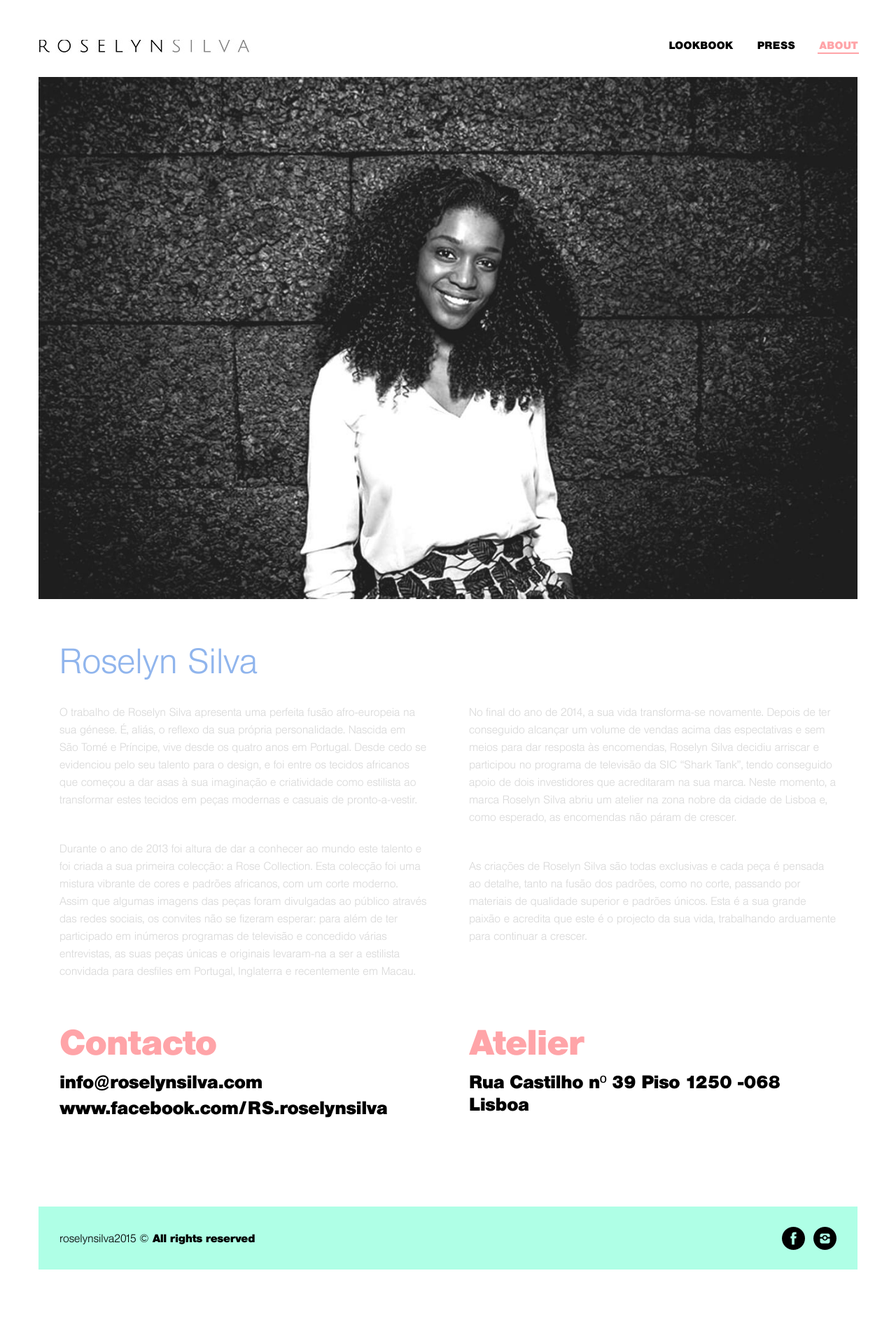
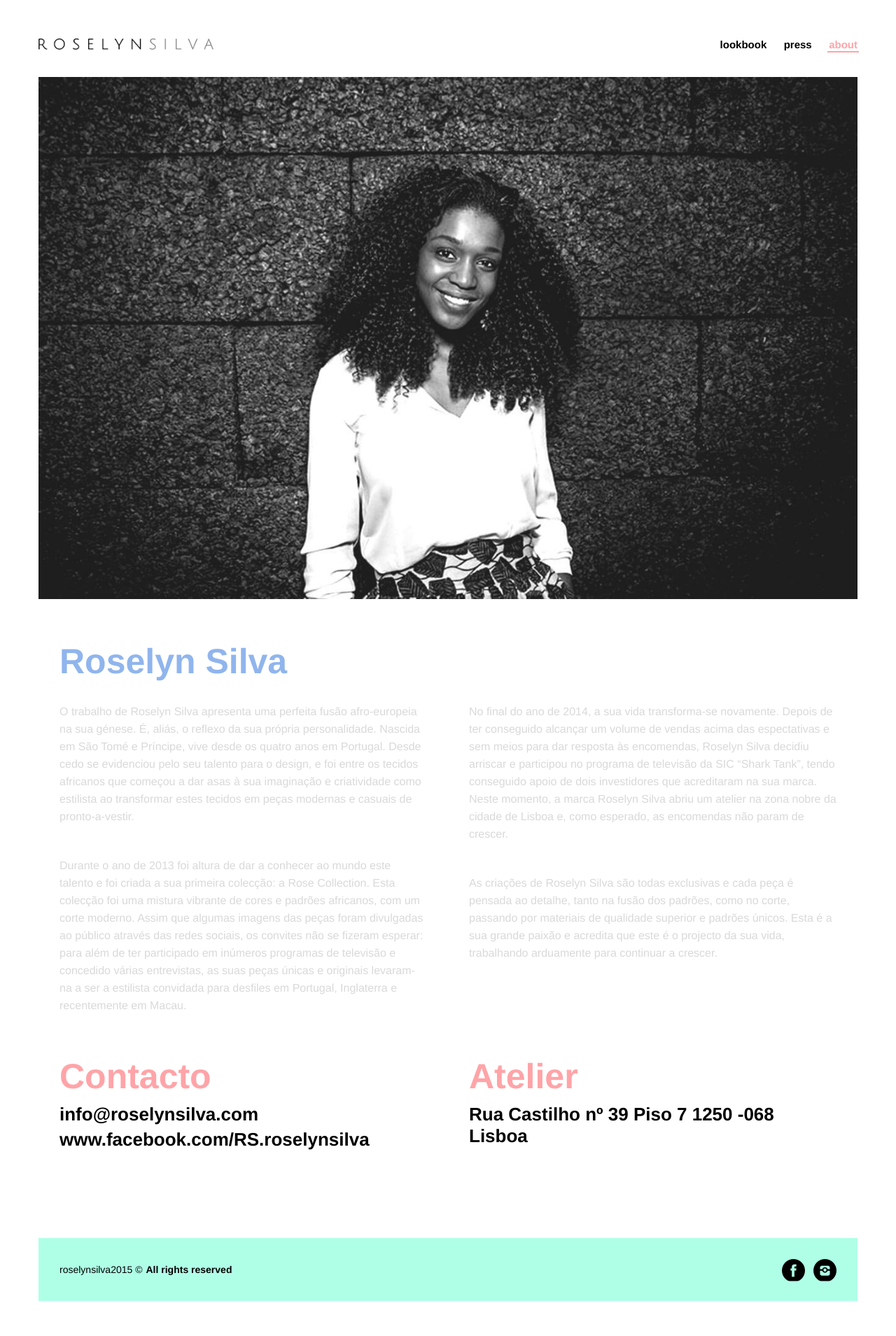
Before and after one commit to minuscode/roselynsilva, a Jekyll site: the page built from about/index.html, in a window 1280 px wide. Shown: the whole page at 70% size. Built offline with Jekyll 4.4.1, drawn with Linux system fonts in a browser that asks for light colours; nearby versions of some CDN libraries; Markdown is read by kramdown in place of the engine named in the settings; before the commit the page ends 1864 px from its top, so only the background shows below that.

Commit message:
fixed styles, homepage, about and added press page

```diff
--- a/_layouts/default.html
+++ b/_layouts/default.html
@@ -33,7 +33,7 @@
       <!-- <script src="js/global.js"></script> -->
 
   </head>
-  <body>
+  <body class="{% if page.url == '/press/index.html' %}press-page{% endif %}">
 
     <section class="wrapper">
 
--- a/_sass/_fonts.scss
+++ b/_sass/_fonts.scss
@@ -1,24 +1,4 @@
 @charset "UTF-8";
-
-@font-face {
-    font-family: 'HelveticaBQBold';
-    src: url('font/HelveticaBQBold.eot');
-    src: url('font/HelveticaBQBold.eot') format('embedded-opentype'),
-         url('font/HelveticaBQBold.woff2') format('woff2'),
-         url('font/HelveticaBQBold.woff') format('woff'),
-         url('font/HelveticaBQBold.ttf') format('truetype'),
-         url('font/HelveticaBQBold.svg#HelveticaBQBold') format('svg');
-}
-
-@font-face {
-    font-family: 'HelveticaBQLight';
-    src: url('font/HelveticaBQLight.eot');
-    src: url('font/HelveticaBQLight.eot') format('embedded-opentype'),
-         url('font/HelveticaBQLight.woff2') format('woff2'),
-         url('font/HelveticaBQLight.woff') format('woff'),
-         url('font/HelveticaBQLight.ttf') format('truetype'),
-         url('font/HelveticaBQLight.svg#HelveticaBQLight') format('svg');
-}
 
 @font-face {
   font-family: "social-font";
--- a/_sass/_mixins.scss
+++ b/_sass/_mixins.scss
@@ -12,6 +12,10 @@
   -ms-transition: $transition;
   -o-transition: $transition;
   transition: $transition;
+}
+@mixin transition-delay($transition-delay) {
+  -webkit-transition-delay: $transition-delay;
+          transition-delay: $transition-delay;
 }
 
 @mixin scale($ratio...) {
--- a/_sass/_variables.scss
+++ b/_sass/_variables.scss
@@ -7,9 +7,8 @@ $blue-num: #9dc7ff;
 $main-color: #d9d9d9;
 $footer-background: #afffe6;
 
+$helvetica-normal: Helvetica, Arial, sans-serif;
+
 $blue-box-1: #aeffe5;
 $blue-box-2: #99bffc;
 $yellow-box: #fff59f;
-
-$helvetica-bold: 'HelveticaBQBold', sans-serif;
-$helvetica-light: 'HelveticaBQLight', sans-serif;
--- a/about/index.html
+++ b/about/index.html
@@ -5,10 +5,10 @@ title: About
 
 <header>
   <nav>
-    <figure class="logo"><a href="/"><img src="../img/logo.jpg"></a></figure>
+    <figure class="logo"><a href="/"><img src="../img/logo.png"></a></figure>
     <ul>
       <li><a href="/">lookbook</a></li>
-      <li><a href="mailto:info@roselynsilva.com?Subject=Press%20Enquiry">press</a></li>
+      <li><a href="/press">press</a></li>
       <li><a href="/about" class="active-link">about</a></li>
     </ul>
   </nav>
@@ -54,7 +54,7 @@ title: About
       <p>
         No final do ano de 2014, a sua vida transforma-se novamente. Depois de ter conseguido alcançar um volume de vendas acima das espectativas
         e sem meios para dar resposta às encomendas, Roselyn Silva decidiu arriscar e participou no programa de televisão da SIC “Shark Tank”,
-        tendo conseguido apoio de dois investidores que acreditaram na sua marca. Neste momento, a marca Roselyn Silva abriu um atelier na zona nobre da cidade de Lisboa e, como esperado, as encomendas não páram de crescer.
+        tendo conseguido apoio de dois investidores que acreditaram na sua marca. Neste momento, a marca Roselyn Silva abriu um atelier na zona nobre da cidade de Lisboa e, como esperado, as encomendas não param de crescer.
       </p>
       <p>
         As criações de Roselyn Silva são todas exclusivas e cada peça é pensada ao detalhe, tanto na fusão dos padrões, como no corte, passando por materiais de qualidade superior e padrões únicos. Esta é a sua grande paixão e acredita que este é o projecto da sua vida, trabalhando arduamente para continuar a crescer.
@@ -74,7 +74,7 @@ title: About
 
   <article class="half-block-50">
     <h1>Atelier</h1>
-    <p>Rua Castilho nº 39 Piso 1250 -068 Lisboa</p>
+    <p>Rua Castilho nº 39 Piso 7 1250 -068 Lisboa</p>
   </article>
 </section>
 
@@ -104,14 +104,13 @@ title: About
     <li class="social-icon">
       <a href="https://www.facebook.com/RS.roselynsilva?ref=ts&fref=ts" target="_blank">
         <span class="icon icon-facebook-circle"> </span>
-        <span class="icon icon-facebook-circle facebook-hover"></span>
       </a>
     </li>
     <li class="social-icon">
       <a href="https://instagram.com/roselyn_silva/" target="_blank">
         <span class="icon icon-instagram-circle"></span>
-        <span class="icon icon-instagram-circle insta-hover"></span>
       </a>
     </li>
   </ul>
+
 </footer>
--- a/style.scss
+++ b/style.scss
@@ -14,7 +14,7 @@
 /* BASE RULES */
 /**************/
 
-body {width:100%; height: 100%; background-color: #FFF; font-family: $helvetica-light;}
+body {width:100%; height: 100%; background-color: #FFF; font-family: $helvetica-normal;}
 
 *{box-sizing: border-box;}
 
@@ -29,11 +29,13 @@ a{cursor: pointer;}
 .wrapper{float: left;width: 100%; padding: 0px 0px 50px;}
 
 header{position: relative; height: 110px;}
-.logo{float:left;}
+.logo{float:left; width:250px;
+  img{width:100%;}
+}
 nav {widht:100%; @include vertical_align;
   ul{text-align: right; padding: 0px; float: right;
-    li{width: auto; display: inline-block; margin-left: 30px;}
-    a{position:relative; overflow:hidden; font-size: 15px; color: #000; text-transform: uppercase; @include transition(all 300ms ease); padding-bottom:3px; font-family:$helvetica-bold;
+    li{width: auto; display: inline-block; margin-left: 20px;}
+    a{position:relative; overflow:hidden; font-size: 15px; font-weight:700; color: #000; @include transition(all 300ms ease); padding-bottom:3px; font-family:$helvetica-normal;
       &:hover{color:$active-pink;}
       &:before, &:after{content:''; position: absolute; bottom:0; width:0; height:2px; background-color: $active-pink;@include transition(all 500ms ease);}
       &:after{right:-2px;}
@@ -52,20 +54,10 @@ nav {widht:100%; @include vertical_align;
 .half-block-50{position:relative; float:left; width:50%;}
 
 
-.top-num{position: absolute; top:0; right:0; z-index: 1; width: 60px; height: 60px; line-height:60px;
-        text-align: center; background-color: #FFF; color:$active-pink; font-size:30px; font-family: $helvetica-bold;}
-
-
 .banner{
   width: 100%;
     figcaption{p{width:600px / 1320px * 100%; margin:0 auto;}}
 }
-
-
-
-
-
-
 
 
 .image-holder{position: relative; float: left; margin-bottom:30px; overflow:hidden;
@@ -73,24 +65,34 @@ nav {widht:100%; @include vertical_align;
 
   img{@include transition(all 300ms ease);}
 
-  figcaption{position: absolute; bottom:-100%; left:-100%; width:100%; height:100%; z-index:2; padding:30px;background-color: black; color:white;
-    //@include animation-reverse(animation-reverse, 300ms);
-    @include opacity(1);
-    @include transition(all 300ms ease);
+  figcaption{position: absolute; top:-100%; left:-100%; width:100%; height:100%; z-index:2; padding:75px;background-color: black;
 
-      p{ padding: 30px; text-align:center; font-size:24px; line-height:30px; @include vertical_align; text-transform: uppercase; }
+        @include opacity(0);
+        @include transition(all 300ms ease, left 300ms, top 300ms, opacity 300ms);
+
+      p{text-align:center; font-size:18px; font-weight:700; line-height:25px; @include vertical_align; top:65%;
+
+        @include opacity(0);
+        @include transition(all 300ms ease-in-out, top 400ms, opacity 600ms);
+
+      }
   }
 
-  .image-anim-holder{position: absolute;  bottom:0; left:0; width:100%; height:300px; background-color:transparent;}
+  .image-anim-holder{position: absolute;  bottom:0; left:0; width:100%; height:300px; background-color:transparent; overflow:hidden;}
     .image-anim-box{position: absolute; bottom:0; left:0; width:75px; height:75px; z-index:3;
-      //@include box-animation-reverse(box-animation-reverse, 300ms, 300ms);
-      @include transition(all 300ms ease);
+      @include transition(all 300ms ease, bottom 300ms, margin-bottom 300ms);
+      @include transition-delay(100ms);
     }
     &:hover{
-      figcaption{bottom:0%; left:0%;}
+      figcaption{top:0; left:0; @include opacity(1); @include transition-delay(300ms);
+        p{top:50%; @include opacity(1); @include transition-delay(600ms);}
+      }
       .image-anim-box{bottom:100%; margin-bottom:-75px;}
     }
 }
+
+
+
 
 
 .pink-box{
@@ -123,6 +125,7 @@ nav {widht:100%; @include vertical_align;
 
 
 .image-holder--text-holder{padding:30px 60px 60px; float:left; width:100%;
+  h1{font-weight:700;}
   ul{display:inline-block;
     li{display:inline-block; width:100%; margin-bottom:45px;
       &:last-child{margin-bottom:0;}
@@ -130,7 +133,7 @@ nav {widht:100%; @include vertical_align;
     }
   }
   p{color: $main-color; display:inline-block; line-height: 25px;
-    span{color:$blue-num; font-size:24px; display:inline-block; margin-right: 5px; font-family: $helvetica-bold;}
+    span{color:$blue-num; font-size:24px; display:inline-block; margin-right: 5px; font-family: $helvetica-normal;}
   }
 }
 
@@ -146,8 +149,8 @@ nav {widht:100%; @include vertical_align;
 
   &:nth-of-type(2){
     .half-block-50{padding:0px 30px 60px;}
-    h1{font-size:50px; color: $active-pink; font-family:$helvetica-bold; margin-bottom:10px;}
-    p{font-size:26px;  font-family:$helvetica-bold; margin-bottom:5px;}
+    h1{font-size:50px; color: $active-pink; font-family:$helvetica-normal; font-weight: 700; margin-bottom:10px;}
+    p{font-size:26px;  font-family:$helvetica-normal;font-weight: 700; margin-bottom:5px; }
   }
 
   .image-holder--text-holder{padding: 30px 0px 0px 30px;
@@ -166,6 +169,69 @@ nav {widht:100%; @include vertical_align;
 }
 
 
+.press-page{
+
+  .half-block-50{width:49%;
+
+      img{width: 100%;}
+
+  }
+
+  .image-holder{ margin:0 0 60px 0;
+    &:last-child{margin:0;}
+    h1{color:$blue-box-2; font-size: 40px; margin-bottom:40px; font-weight: 700;}
+  }
+  .image-holder:nth-child(even){
+    h1{color:$blue-box-2;}
+  }
+
+  .image-holder--text-holder{padding: 65px; min-height:400px; background-color:white;
+
+    &{
+      :before, :after{content:''; position: absolute; bottom:0; left:0; z-index:2;background-color:$yellow-box;}
+      :before{height:90px; width: 13px;}
+      :after{height:13px; width: 90px;}
+    }
+  }
+  .banner{
+      .image-holder--text-holder{position: absolute; bottom:0; left:0; width:645px; min-height:250px;
+          &{
+          :before, :after{background-color:$blue-box-1;}
+          h1{color:$active-pink;}
+        }
+      }
+  }
+
+  .left-half-block{margin-right:2%;
+
+    .image-holder:nth-child(even){
+      h1{color:$active-pink;}
+
+      .image-holder--text-holder{
+        &{
+          :before, :after{background-color:$blue-box-1;}
+        }
+      }
+    }
+  }
+
+  .right-half-block{
+
+    .image-holder:first-child{margin-top:0px;}
+
+    .image-holder:nth-child(odd){
+      h1{color:$active-pink;}
+
+      .image-holder--text-holder{
+        &{
+          :before, :after{background-color:$blue-box-1;}
+        }
+      }
+    }
+  }
+
+
+}
 
 
  /* ------------------------------------ *\
@@ -176,20 +242,29 @@ nav {widht:100%; @include vertical_align;
 
 footer{float: left; width: 100%; background-color: $footer-background; color: black; margin-top:60px; height: 90px; text-align: left; padding: 0 30px;
 
-  .copyright{ position: relative; float:left;@include vertical_align;
+  .copyright{ position: relative; float:left;@include vertical_align; font-size:14px;
     p{float:left; margin-right:5px;}
-    span{font-family: $helvetica-bold; float: left;}
+    span{font-family: $helvetica-normal; font-weight:700; float: left;}
   }
 
   .social-links{position: relative; float: right; height:90px;
     li{ float: left; margin-left:10px; @include vertical_align;
       &:first-child{margin-left:0;}
     }
-    .social-icon{float: left;width: 35px; height: 34px; @include transition(all 300ms ease); overflow: hidden;
-      a{@include transition(all 300ms ease); display:block;}
-      .facebook-hover{color:#3b5998; }
-      .insta-hover{color:#517fa4;}
-      &:hover{a{margin-top:-38px;}}
+    .social-icon{float: left;width: 35px; height: 33px; @include transition(all 300ms ease); overflow: hidden;
+      a{@include transition(all 300ms ease); display:block;
+        span{@include transition(all 300ms ease);}
+      }
+      //.facebook-hover{color:#3b5998; }
+      //.insta-hover{color:#517fa4;}
+      &:hover{
+        a{
+          span.icon-facebook-circle{color:#3b5998;}
+          span.icon-instagram-circle{color:#517fa4;}
+        }
+
+
+      }
     }
 
     // facebook color -   insta -
```
Also changed, not shown: index.html (+3 -6 lines), press/index.html (added, +131 -0 lines), img/logo.png (added), img/press-banner.jpg (added), img/press/afrochic-braga.jpg (added), img/press/black-fashion.jpg (added), img/press/design-show.jpg (added), img/press/editorial.jpg (added), img/press/loja-chiado.jpg (added), img/press/rtp-africa.jpg (added).
